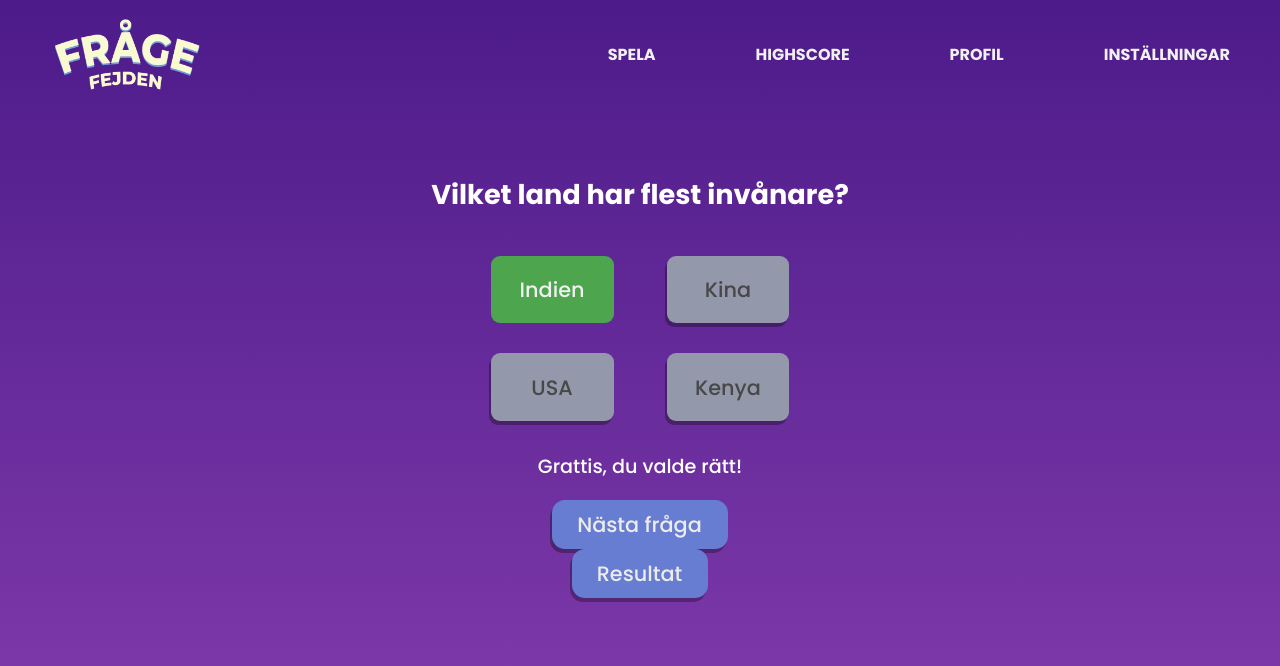
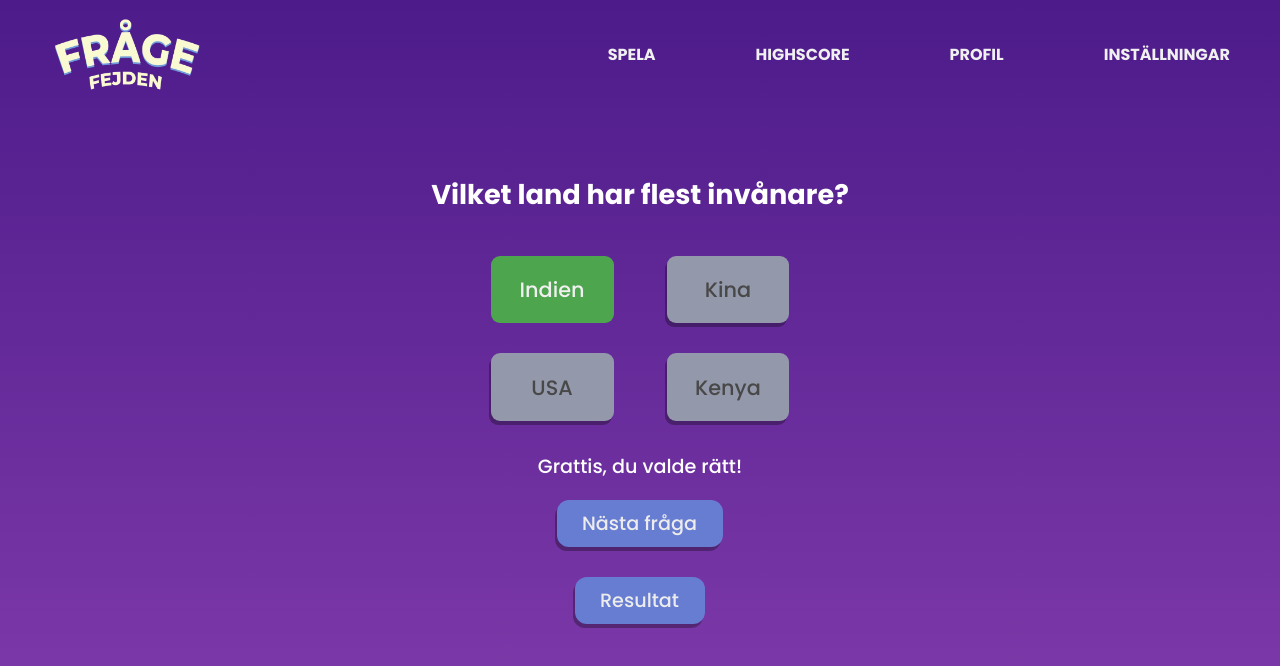
Before and after one commit to visceral89/Agil-Grupp-2, a Vue app: page /game/1 in a window 1280 px wide. Both pictures are taken after a click on the button "Indien". Shown: the top 666 px of the page. Built offline with nearby package versions, Linux system fonts and the light colour scheme.

Commit message:
uppdaterad css på chosenquestion view och resultcard

```diff
--- a/src/components/ResultCard.vue
+++ b/src/components/ResultCard.vue
@@ -111,11 +111,26 @@
       background-color: var(--color-card-secondary);
       box-shadow: var(--box-shadow);
       padding: 0 8px;
-      margin: 15px
    }
    .result-card > p {
       color: var(--color-neutral-dark);
       font-size: 14px;
       font-weight: 400;
    }
+
+   @media (min-width: 890px) {
+    h2 {
+      font-size: 1.7rem;
+    }
+    #question-card {
+      grid-template-columns: 1fr 1fr;
+      gap: 30px 53px;
+    }
+    .answer-choice {
+      font-size: 1.3rem;
+    }
+    #result-msg {
+      font-size: 1.2rem;
+    }
+  }
 </style>
--- a/src/views/ChosenQuestion.vue
+++ b/src/views/ChosenQuestion.vue
@@ -25,12 +25,14 @@
         <p v-if="isCorrect">Grattis, du valde rätt!</p>
         <p v-else>Tyvärr, du valde fel</p>
       </div>
-      <RouterLink to="/game"> <Button>Nästa fråga</Button> </RouterLink>
+      <div id="next-btn">
+        <RouterLink to="/game"> <Button>Nästa fråga</Button> </RouterLink>
+      </div>
 		</div>
+    <div id="result-wrapper">
+      <RouterLink to="/game/result"> <Button>Resultat</Button> </RouterLink>
+    </div>
   </div>
-  <div id="result-wrapper">
-		<RouterLink to="/game/result"> <Button>Resultat</Button> </RouterLink>
-	</div>
 </template>
 
 <script>
@@ -160,21 +162,26 @@ export default {
   #result-msg {
     color: #FFF;
     font-family: Poppins;
-    font-size: 1.1rem;
+    font-size: .9rem;
     font-weight: 500;
+    margin: 0;
   }
 	Button {
     background: var(--color-secondary);
 		color: #ECECEC;
 		font-family: Poppins;
-		font-size: 1.3rem;
+		font-size: 1.2rem;
 		font-style: normal;
 		font-weight: 500;
 		line-height: normal;
+    margin: 0;
     &:hover {
 			background-color: var(--color-card-hover);
 		}
 	}
+  #next-btn {
+    margin-bottom: 30px;
+  }
   #result-wrapper {
     display: flex;
     justify-content: center;
```
